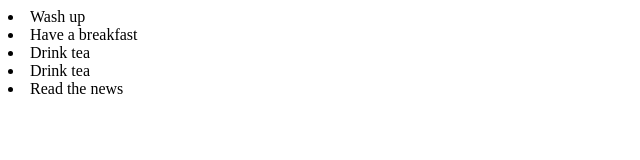
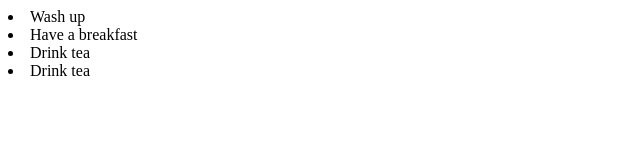
Before and after one commit to bodya3335/lab4, a plain HTML site: page index.html in a window 1280 px wide. Shown: the whole page, without its empty margins (0-640 px from the left). Drawn offline with Linux system fonts and the light colour scheme.

Commit message:
change z last element

```diff
--- a/index.html
+++ b/index.html
@@ -10,7 +10,6 @@
 	<li>Have a breakfast</li>
 	<li>Drink tea</li>
 	<li>Drink tea</li>
-	<li>Read the news</li>
     </div>
   </body>
 </html>
```
